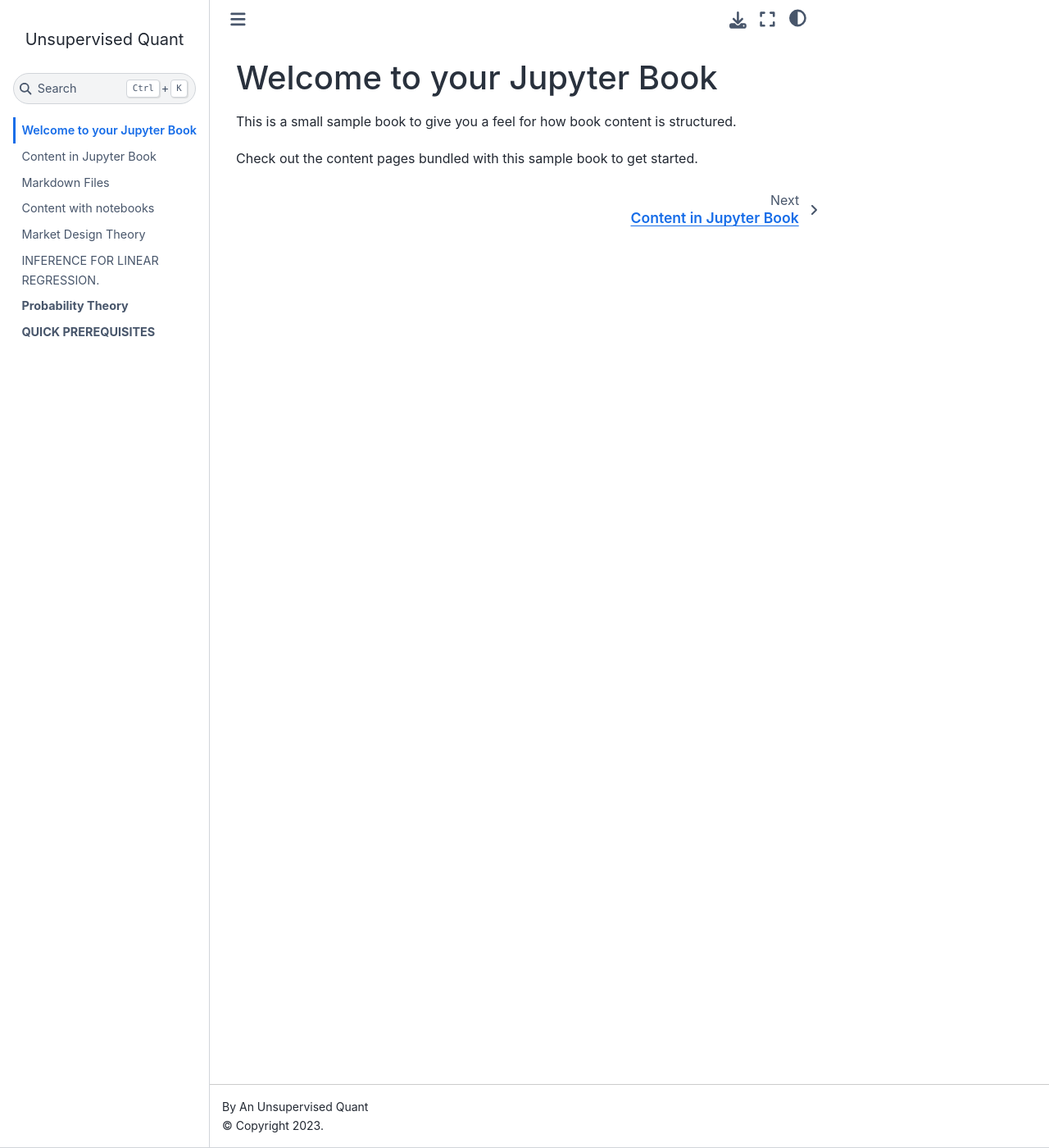
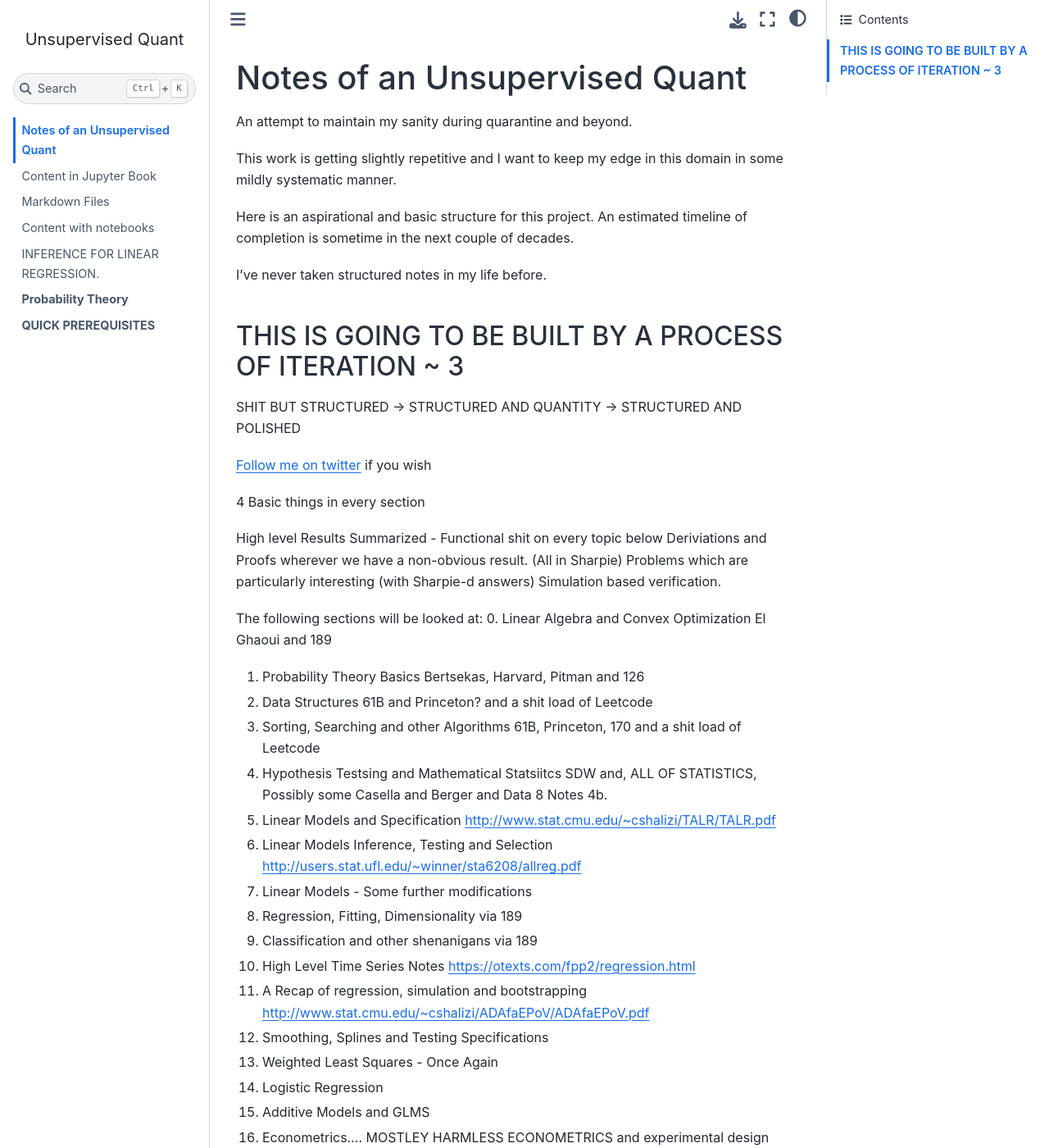
Before and after one commit to importdikshit/unsupervisedquant, a Jupyter Book: the page built from intro.md, in a window 1280 px wide and 1400 px high. Shown: the whole window at 82% size. Built offline with Jupyter Book 1.0.4 settings and Sphinx 7.4.7 and the Sphinx Book theme 1.1.4, drawn with Linux system fonts in a browser that asks for light colours; some of the changed text lies outside the part shown.

Commit message:
new introduction

```diff
--- a/_toc.yml
+++ b/_toc.yml
@@ -2,7 +2,6 @@
 - file: content
 - file: markdown
 - file: notebooks
-- file: market_theory
 - file: inference_for_regression
 - file: probability_hacks
 - file: bayesian_data_analysis
--- a/intro.md
+++ b/intro.md
@@ -1,7 +1,64 @@
-Welcome to your Jupyter Book
+Notes of an Unsupervised Quant
 ============================
 
-This is a small sample book to give you a feel for how book content is
-structured.
+An attempt to maintain my sanity during quarantine and beyond.
 
-Check out the content pages bundled with this sample book to get started.
+This work is getting slightly repetitive and I want to keep my edge in this domain in some mildly systematic manner.
+
+Here is an aspirational and basic structure for this project.
+An estimated timeline of completion is sometime in the next couple of decades.
+
+I've never taken structured notes in my life before.
+### THIS IS GOING TO BE BUILT BY A PROCESS OF ITERATION ~ 3
+SHIT BUT STRUCTURED -> STRUCTURED AND QUANTITY -> STRUCTURED AND POLISHED
+
+[Follow me on twitter](https://twitter.com/import_dikshit) if you wish
+
+4 Basic things in every section
+
+High level Results Summarized - Functional shit on every topic below
+Deriviations and Proofs wherever we have a non-obvious result. (All in Sharpie)
+Problems which are particularly interesting (with Sharpie-d answers)
+Simulation based verification.
+
+The following sections will be looked at:
+0. Linear Algebra and Convex Optimization
+El Ghaoui and 189
+1. Probability Theory Basics
+Bertsekas, Harvard, Pitman and 126
+2. Data Structures
+61B and Princeton? and a shit load of Leetcode
+3. Sorting, Searching and other Algorithms
+61B, Princeton, 170 and a shit load of Leetcode
+4. Hypothesis Testsing and Mathematical Statsiitcs
+SDW and, ALL OF STATISTICS, Possibly some Casella and Berger and Data 8 Notes
+4b.
+5. Linear Models and Specification
+http://www.stat.cmu.edu/~cshalizi/TALR/TALR.pdf
+6. Linear Models Inference, Testing and Selection
+http://users.stat.ufl.edu/~winner/sta6208/allreg.pdf
+7. Linear Models - Some further modifications
+8. Regression, Fitting, Dimensionality via 189
+9. Classification and other shenanigans via 189
+10. High Level Time Series Notes
+https://otexts.com/fpp2/regression.html
+11. A Recap of regression, simulation and bootstrapping
+http://www.stat.cmu.edu/~cshalizi/ADAfaEPoV/ADAfaEPoV.pdf
+12. Smoothing, Splines and Testing Specifications
+13. Weighted Least Squares - Once Again
+14. Logistic Regression
+15. Additive Models and GLMS
+16. Econometrics....
+MOSTLEY HARMLESS ECONOMETRICS and  experimental design
+16. A 10000ft Overview of the Inference that is Missing
+COMPUTER AGE STATISTICAL INFERENCE
+17. Causal Inference amd Graphs?
+NOT SEXY RIGHT NOW
+
+Specific Problem Based Insights
+0. Class Imbalance
+1. Very skewed distributions
+2. Causal Studies on Empirical Data
+3. Natural Language Processing Basics
+4. Missing Data
+5. Common Statistical Biases and where Things Go Wrong
```
Also changed, not shown: market_theory.ipynb (deleted).
